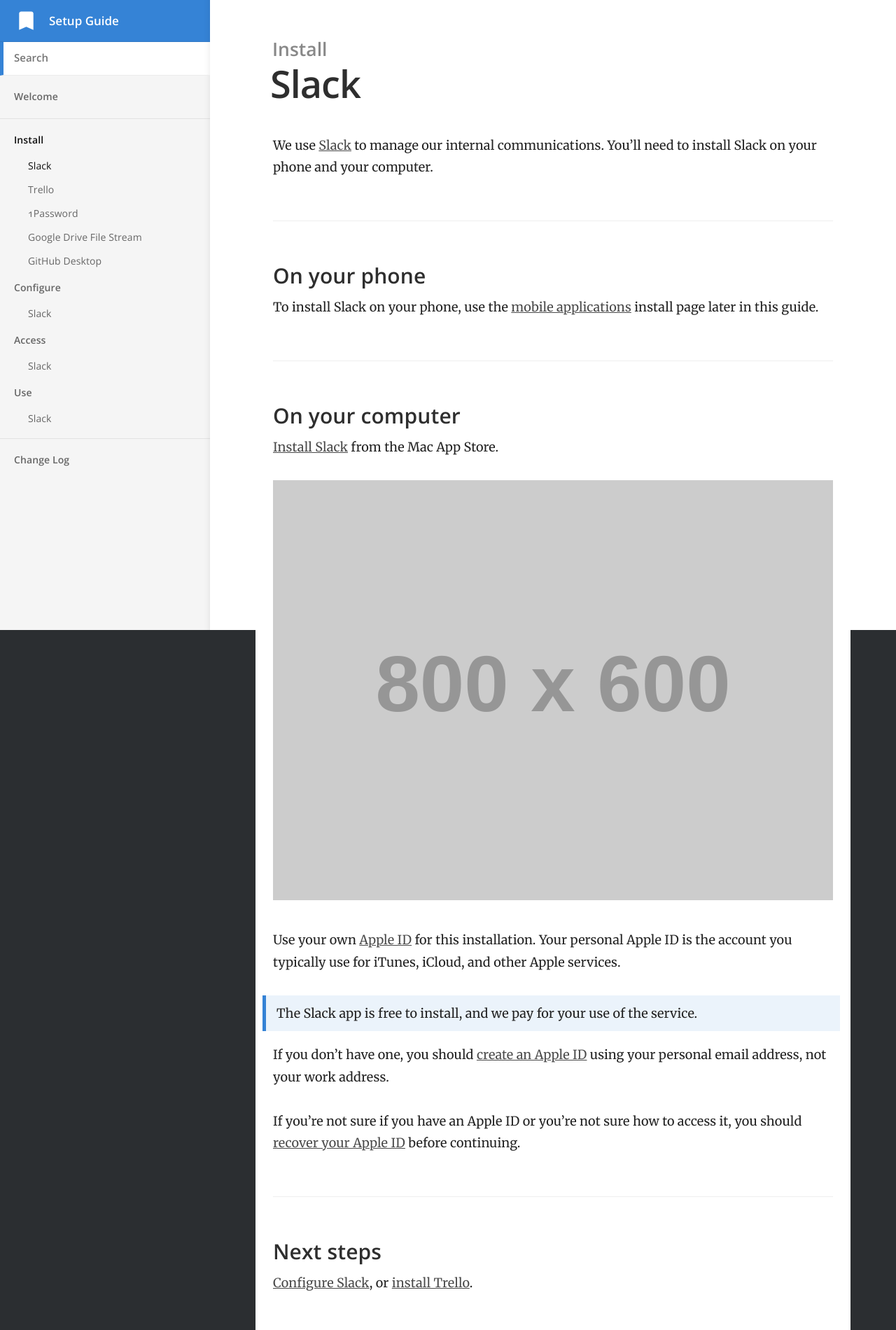
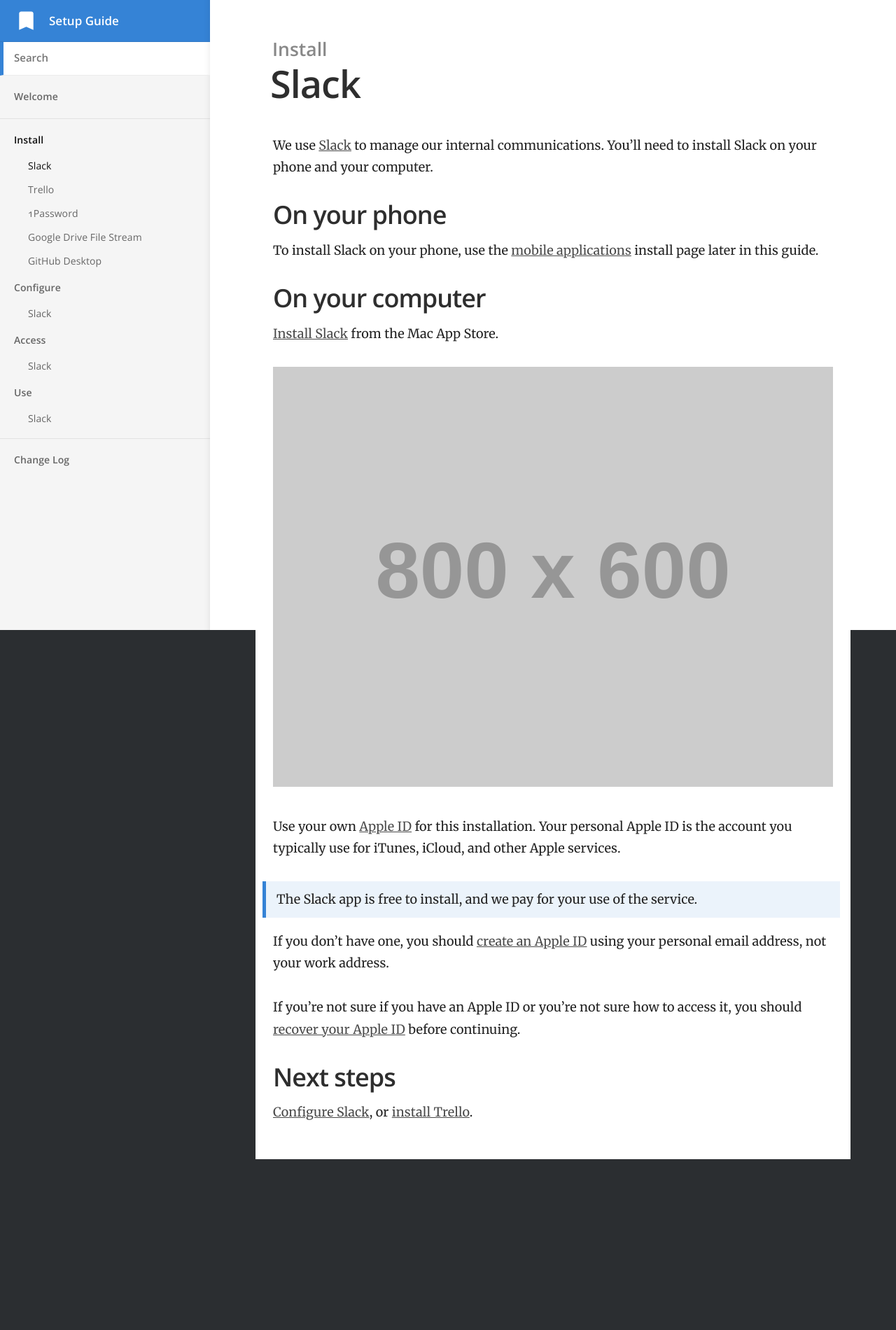
Before and after one commit to robisaacnz/setup-guide, a Jekyll site: the page built from _docs/010-install/slack.md, in a window 1280 px wide. Shown: the whole page at 70% size. Built offline with Jekyll 4.4.1, drawn with Linux system fonts in a browser that asks for light colours; after the commit the page ends 1656 px from its top, so only the background shows below that.

```diff
--- a/_docs/010-install/slack.md
+++ b/_docs/010-install/slack.md
@@ -6,10 +6,10 @@ order: 1
 
 We use [Slack](https://slack.com) to manage our internal communications. You'll need to install Slack on your phone and your computer.
 
-### On your phone
+## On your phone
 To install Slack on your phone, use the [mobile applications]() install page later in this guide.
 
-### On your computer
+## On your computer
 [Install Slack](https://itunes.apple.com/nz/app/slack/id803453959?mt=12) from the Mac App Store.
 
 ![](//placehold.it/800x600)
@@ -22,5 +22,5 @@ If you don't have one, you should [create an Apple ID](https://support.apple.com
 
 If you're not sure if you have an Apple ID or you're not sure how to access it, you should [recover your Apple ID](https://support.apple.com/en-nz/HT201354) before continuing.
 
-### Next steps
+## Next steps
 [Configure Slack](), or [install Trello]().
```
